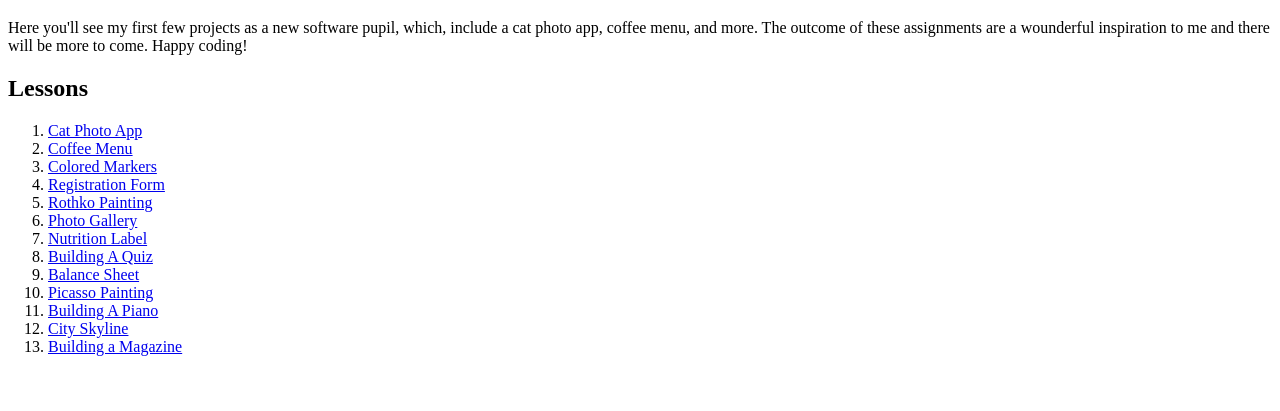
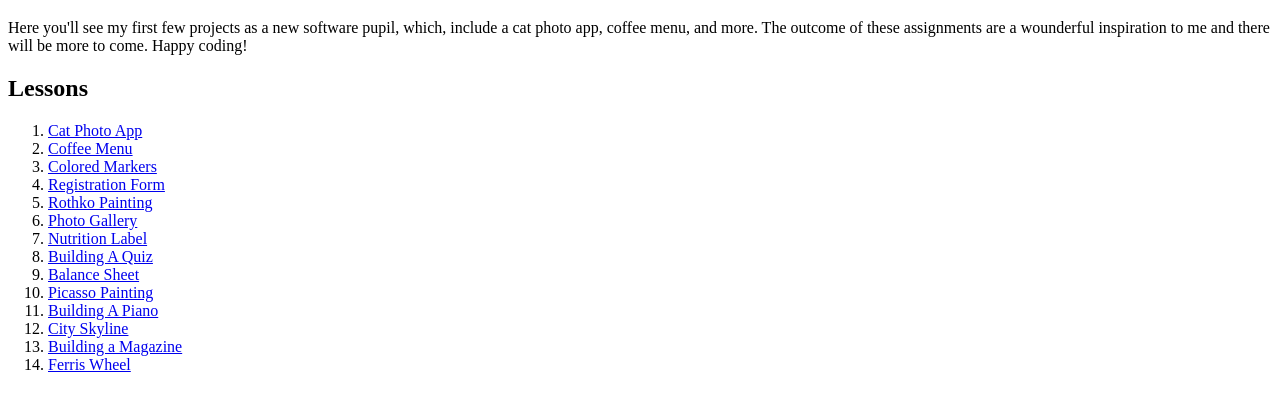
Before and after one commit to Joseph-Daly/Joseph-Daly.github.io, a plain HTML site: page index.html in a window 1280 px wide. Shown: the part 61-472 px from the top of the page. Drawn offline with Linux system fonts and the light colour scheme.

Commit message:
Update index.html

```diff
--- a/index.html
+++ b/index.html
@@ -23,6 +23,7 @@
       <li><a href="building-a-piano">Building A Piano</a></li>
       <li><a href="city-skyline">City Skyline</a></li>
       <li><a href="building-a-magazine">Building a Magazine</a></li>
+      <li><a href="ferris-wheel">Ferris Wheel</a></li>
     </ol>
 </body>
 </html>
```
